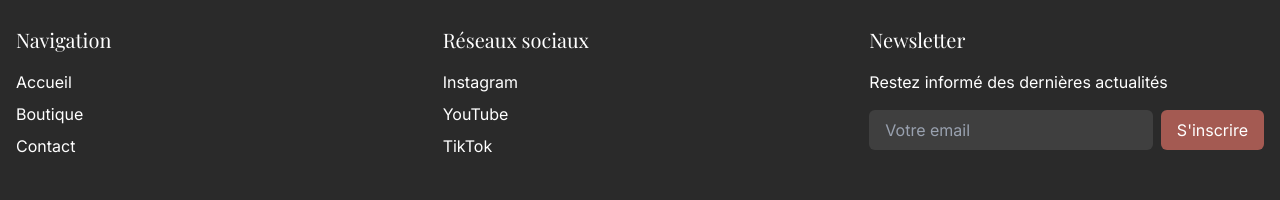
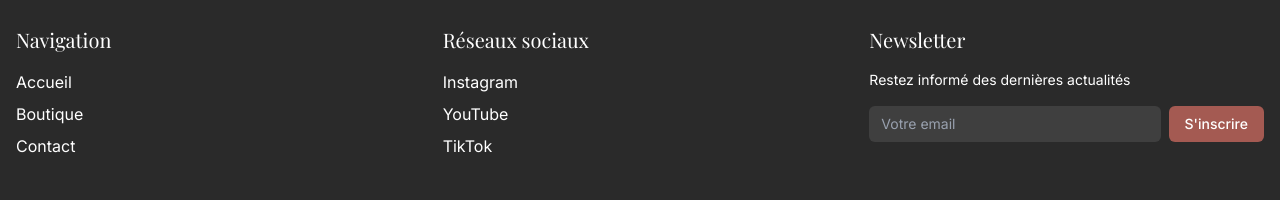
Before and after one commit to JMightyDev/xavieraymericfrey, a Next.js app: page / in a window 1280 px wide. Shown: the part 3645-3845 px from the top of the page. Built offline with nearby package versions, Linux system fonts and the light colour scheme; a web font is replaced by a local one.

Commit message:
Amélioration du composant Footer : mise à jour du style du texte de la newsletter pour une meilleure lisibilité et ajustement de la mise en page du formulaire d'inscription.

```diff
--- a/app/components/Footer.tsx
+++ b/app/components/Footer.tsx
@@ -55,16 +55,18 @@ export default function Footer() {
 
 					<div>
 						<h3 className="text-xl font-serif mb-4">Newsletter</h3>
-						<p className="mb-4">Restez informé des dernières actualités</p>
-						<form className="flex gap-2">
+						<p className="mb-4 text-sm">
+							Restez informé des dernières actualités
+						</p>
+						<form className="flex flex-col sm:flex-row gap-2">
 							<input
 								type="email"
 								placeholder="Votre email"
-								className="px-4 py-2 rounded-md bg-white/10 text-white placeholder-gray-400 flex-1"
+								className="px-3 py-2 rounded-md bg-white/10 text-white placeholder-gray-400 flex-1 text-sm"
 							/>
 							<button
 								type="submit"
-								className="bg-brick hover:bg-brick/90 px-4 py-2 rounded-md transition">
+								className="bg-brick hover:bg-brick/90 px-4 py-2 rounded-md transition text-sm font-medium whitespace-nowrap">
 								S'inscrire
 							</button>
 						</form>
```
